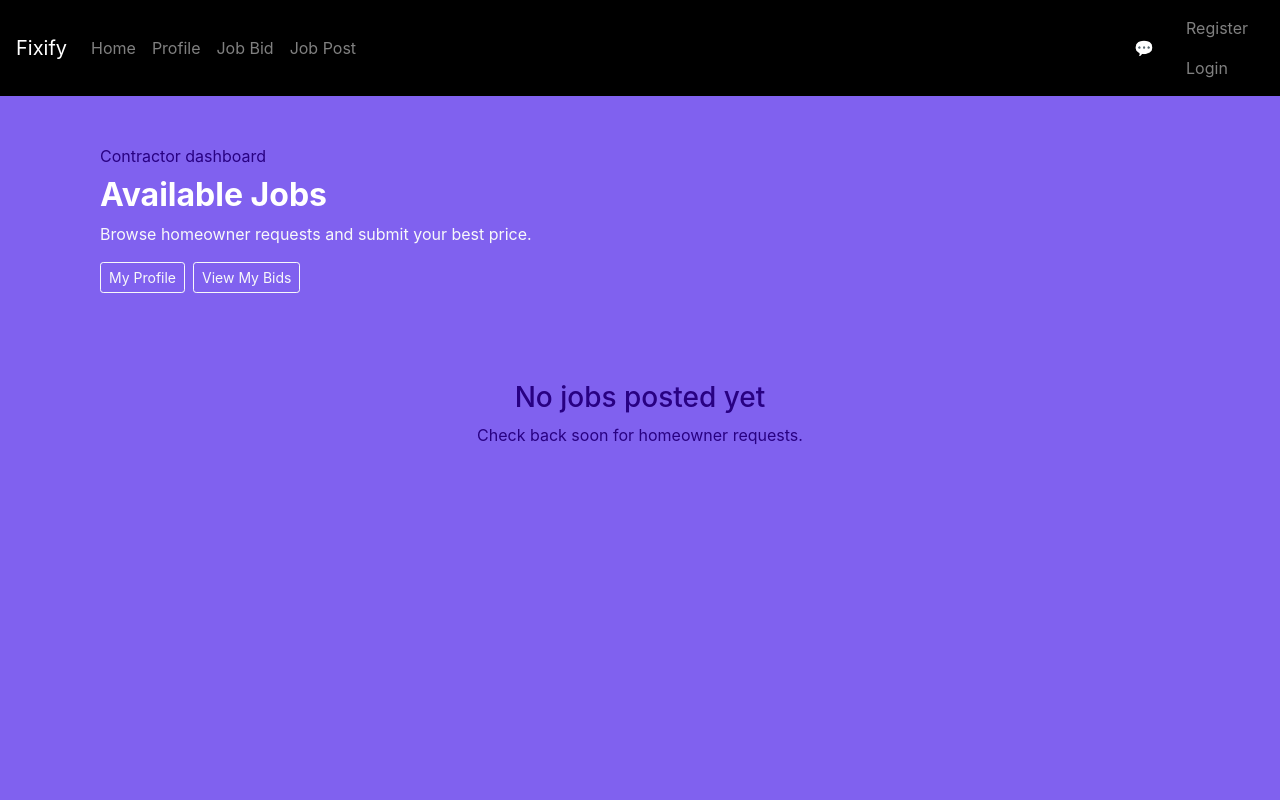
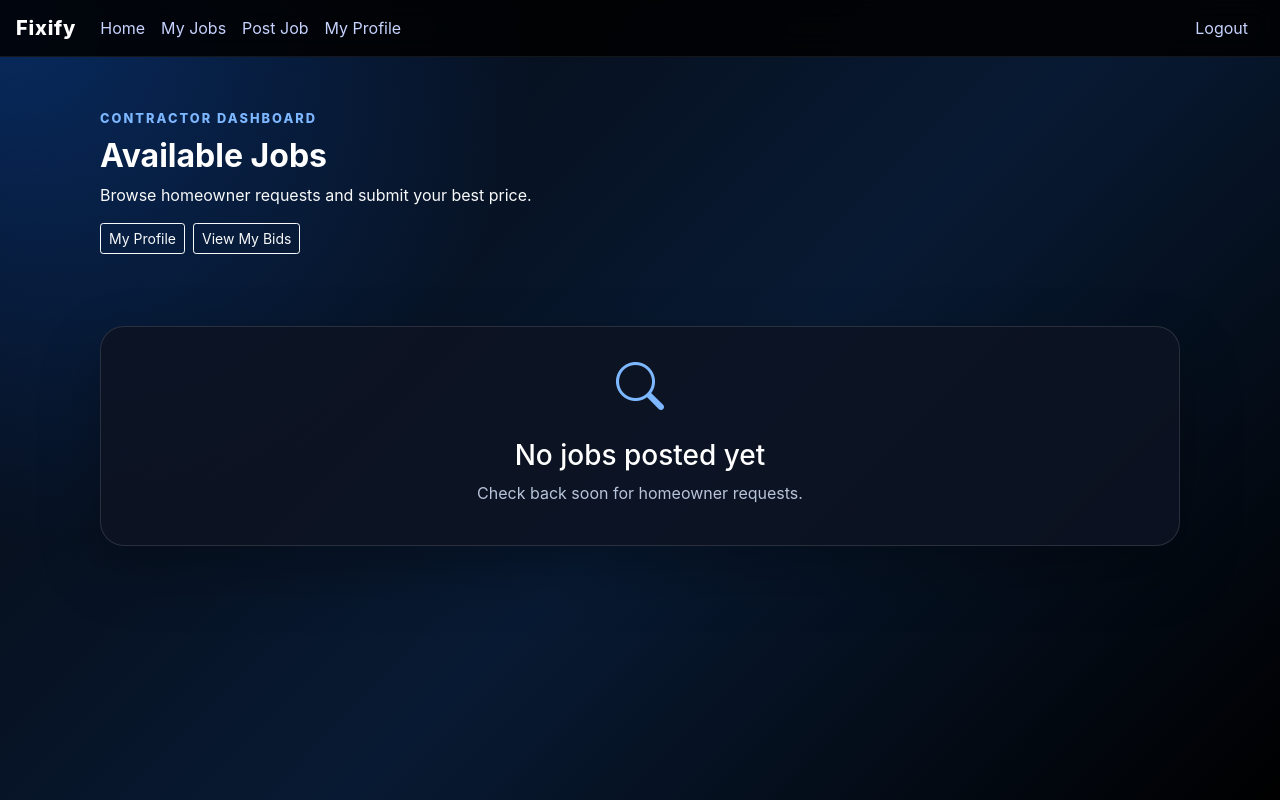
Before and after one commit to SETaP-Group-1E/FIXIFYapp, a Flask app: page /bidding in a window 1280 px wide. Run offline with Flask 3, Linux system fonts and the light colour scheme; the visitor is signed in with stand-in values (Sample User, id 1); some libraries are stand-ins or nearby versions.

Commit message:
Enhance layout and role-based navbar links
Updated layout styles and navbar links based on user roles.

```diff
--- a/templates/layout.html
+++ b/templates/layout.html
@@ -7,24 +7,182 @@
 
     <!-- Bootstrap CSS -->
     <link rel="stylesheet" href="https://stackpath.bootstrapcdn.com/bootstrap/4.3.1/css/bootstrap.min.css">
+    <link rel="stylesheet" href="https://cdn.jsdelivr.net/npm/bootstrap-icons@1.10.0/font/bootstrap-icons.css">
     <link rel="stylesheet" href="{{ url_for('static', filename='css/styles.css') }}">
 
-
     <style>
-        body { background-color: #8061ef; }
-        body { color: #280182; }
-
-        .topnav-right {
-            float: right;
+        /* Expanded: shared blue, black, and white theme. */
+        :root {
+            --fixify-blue: #0d6efd;
+            --fixify-blue-dark: #073b7a;
+            --fixify-black: #05070d;
+            --fixify-panel: #0d1322;
+            --fixify-white: #ffffff;
+            --fixify-muted: #b8c4d9;
         }
 
-        a {
-            color: gray;
+        body {
+            background:
+                radial-gradient(circle at top left, rgba(13, 110, 253, 0.35), transparent 34rem),
+                linear-gradient(135deg, #05070d 0%, #081a33 55%, #000000 100%);
+            color: var(--fixify-white);
+            min-height: 100vh;
         }
 
-        a:hover {
-            color: lightgray;
-            transform: scale(1.2);
+        a { color: #dbeafe; }
+        a:hover { color: var(--fixify-white); text-decoration: none; }
+
+        .navbar {
+            border-bottom: 1px solid rgba(255,255,255,0.08);
+            background: rgba(0,0,0,0.86) !important;
+            backdrop-filter: blur(12px);
+        }
+
+        .navbar-brand {
+            color: var(--fixify-white) !important;
+            font-weight: 800;
+            letter-spacing: 0.04em;
+        }
+
+        .nav-link { color: #c7d2fe !important; }
+        .nav-link:hover { color: var(--fixify-white) !important; }
+
+        .hero-card,
+        .fixify-card,
+        .role-panel,
+        .stat-card,
+        .empty-state {
+            background: rgba(13, 19, 34, 0.86);
+            border: 1px solid rgba(255,255,255,0.12);
+            box-shadow: 0 24px 60px rgba(0,0,0,0.28);
+            border-radius: 24px;
+        }
+
+        .hero-card { padding: 3rem; }
+        .role-panel { padding: 1rem; }
+        .fixify-card, .stat-card, .empty-state { padding: 1.5rem; }
+
+        .role-card {
+            background: linear-gradient(135deg, rgba(13, 110, 253, 0.28), rgba(255,255,255,0.05));
+            border: 1px solid rgba(255,255,255,0.14);
+            border-radius: 18px;
+            color: var(--fixify-white);
+            padding: 1.25rem;
+            transition: transform 0.2s ease, border-color 0.2s ease;
+        }
+
+        .role-card:hover {
+            border-color: rgba(13, 110, 253, 0.95);
+            transform: translateY(-3px);
+        }
+
+        .role-card h3 { font-weight: 800; }
+        .role-card p { color: var(--fixify-muted); margin-bottom: 0; }
+        .role-arrow { color: var(--fixify-blue); font-size: 2rem; }
+
+        .eyebrow {
+            color: #7db7ff;
+            font-size: 0.8rem;
+            font-weight: 800;
+            letter-spacing: 0.16em;
+            text-transform: uppercase;
+        }
+
+        .btn-fixify {
+            background: var(--fixify-blue);
+            border: 1px solid var(--fixify-blue);
+            color: var(--fixify-white);
+            font-weight: 700;
+            border-radius: 999px;
+            padding: 0.75rem 1.35rem;
+        }
+
+        .btn-fixify:hover {
+            background: #075bd8;
+            color: var(--fixify-white);
+        }
+
+        .dashboard-header {
+            display: flex;
+            align-items: center;
+            justify-content: space-between;
+            gap: 1rem;
+            flex-wrap: wrap;
+        }
+
+        .stat-card span {
+            color: var(--fixify-muted);
+            display: block;
+            font-size: 0.9rem;
+        }
+
+        .stat-card strong {
+            color: var(--fixify-white);
+            display: block;
+            font-size: 2rem;
+            margin-top: 0.3rem;
+        }
+
+        .job-meta {
+            display: flex;
+            flex-wrap: wrap;
+            gap: 0.5rem;
+        }
+
+        .job-meta span {
+            background: rgba(13, 110, 253, 0.18);
+            border: 1px solid rgba(13, 110, 253, 0.32);
+            border-radius: 999px;
+            color: #dbeafe;
+            font-size: 0.85rem;
+            padding: 0.35rem 0.7rem;
+        }
+
+        .bid-count {
+            align-items: center;
+            background: var(--fixify-blue);
+            border-radius: 999px;
+            color: var(--fixify-white);
+            display: inline-flex;
+            font-weight: 800;
+            height: 2.4rem;
+            justify-content: center;
+            min-width: 2.4rem;
+        }
+
+        .empty-state {
+            color: var(--fixify-white);
+            text-align: center;
+        }
+
+        .empty-state p { color: var(--fixify-muted); }
+
+        /* Added: shared job photo styling. */
+        .job-photo {
+            border: 1px solid rgba(255,255,255,0.14);
+            border-radius: 18px;
+            height: 210px;
+            object-fit: cover;
+            width: 100%;
+        }
+
+        .portfolio-grid {
+            display: grid;
+            gap: 1rem;
+            grid-template-columns: repeat(auto-fit, minmax(160px, 1fr));
+        }
+
+        .portfolio-item {
+            align-items: center;
+            background: rgba(13, 110, 253, 0.14);
+            border: 1px dashed rgba(125, 183, 255, 0.55);
+            border-radius: 16px;
+            color: var(--fixify-white);
+            display: flex;
+            min-height: 120px;
+            justify-content: center;
+            padding: 1rem;
+            text-align: center;
         }
     </style>
 
@@ -51,24 +209,36 @@
                 <a class="nav-link" href="/">Home</a>
             </li>
 
+            <!-- Expanded: navbar links depend on the selected role. -->
+            {% if session.get('role') == 'homeowner' %}
             <li class="nav-item">
-                <a class="nav-link" href="/contractor">Profile</a>
+                <a class="nav-link" href="{{ url_for('homeowner_dashboard') }}">My Jobs</a>
             </li>
             <li class="nav-item">
-                <a class="nav-link" href="/bidding">Job Bid</a>
+                <a class="nav-link" href="/post">Post Job</a>
             </li>
             <li class="nav-item">
-                <a class="nav-link" href="/post">Job Post</a>
+                <a class="nav-link" href="{{ url_for('my_profile') }}">My Profile</a>
             </li>
+            {% elif session.get('role') == 'contractor' %}
+            <li class="nav-item">
+                <a class="nav-link" href="{{ url_for('contractor_dashboard') }}">Available Jobs</a>
+            </li>
+            <li class="nav-item">
+                <a class="nav-link" href="{{ url_for('contractor_bids') }}">My Bids</a>
+            </li>
+            <li class="nav-item">
+                <a class="nav-link" href="{{ url_for('my_profile') }}">My Profile</a>
+            </li>
+            {% endif %}
         </ul>
 
-
         <div class="topnav-right">
-            <a class="nav-link" href="/chat">💬</a>
-        </div>
-        <div class="topnav-right">
-            <a class="nav-link" href="/register">Register</a>
-            <a class="nav-link" href="/login">Login</a>
+            {% if session.get('role') %}
+                <a class="nav-link" href="{{ url_for('logout') }}">Logout</a>
+            {% else %}
+                <a class="nav-link" href="/">Login</a>
+            {% endif %}
         </div>
 
     </div>
```
